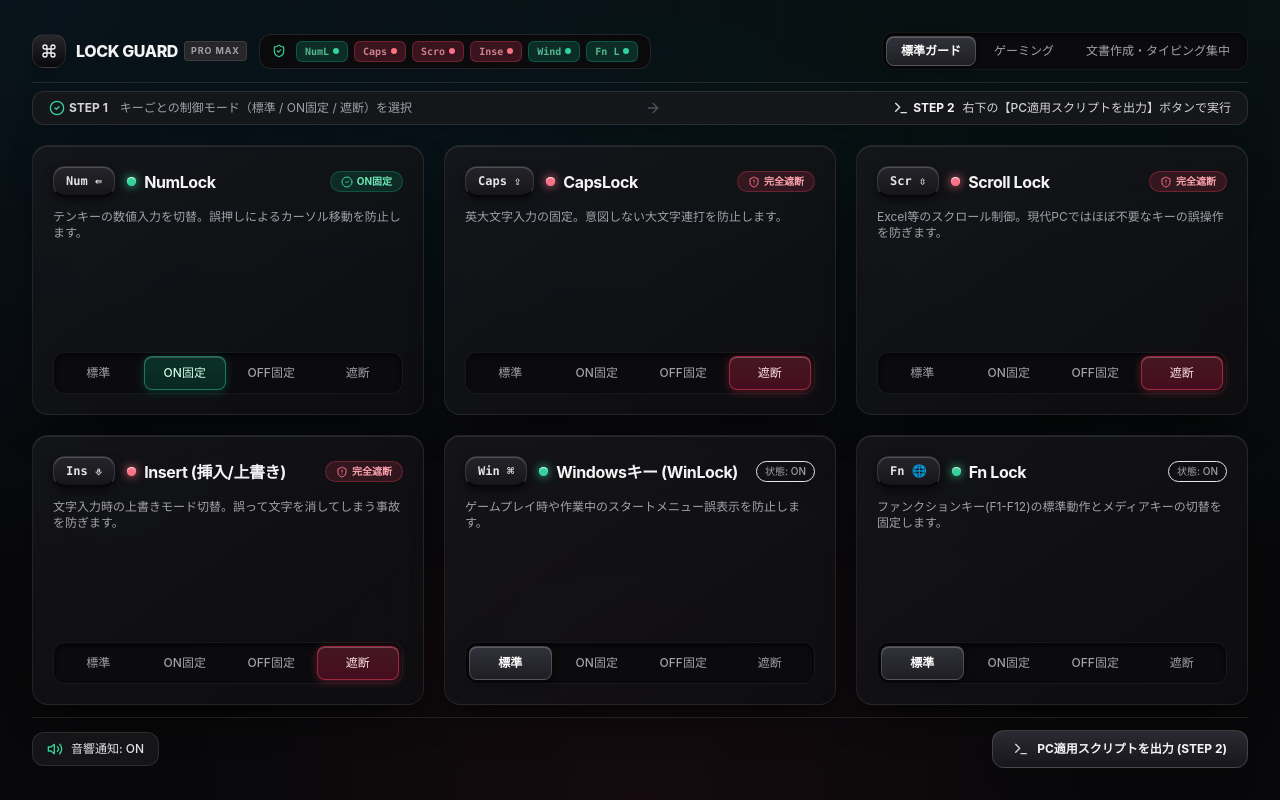
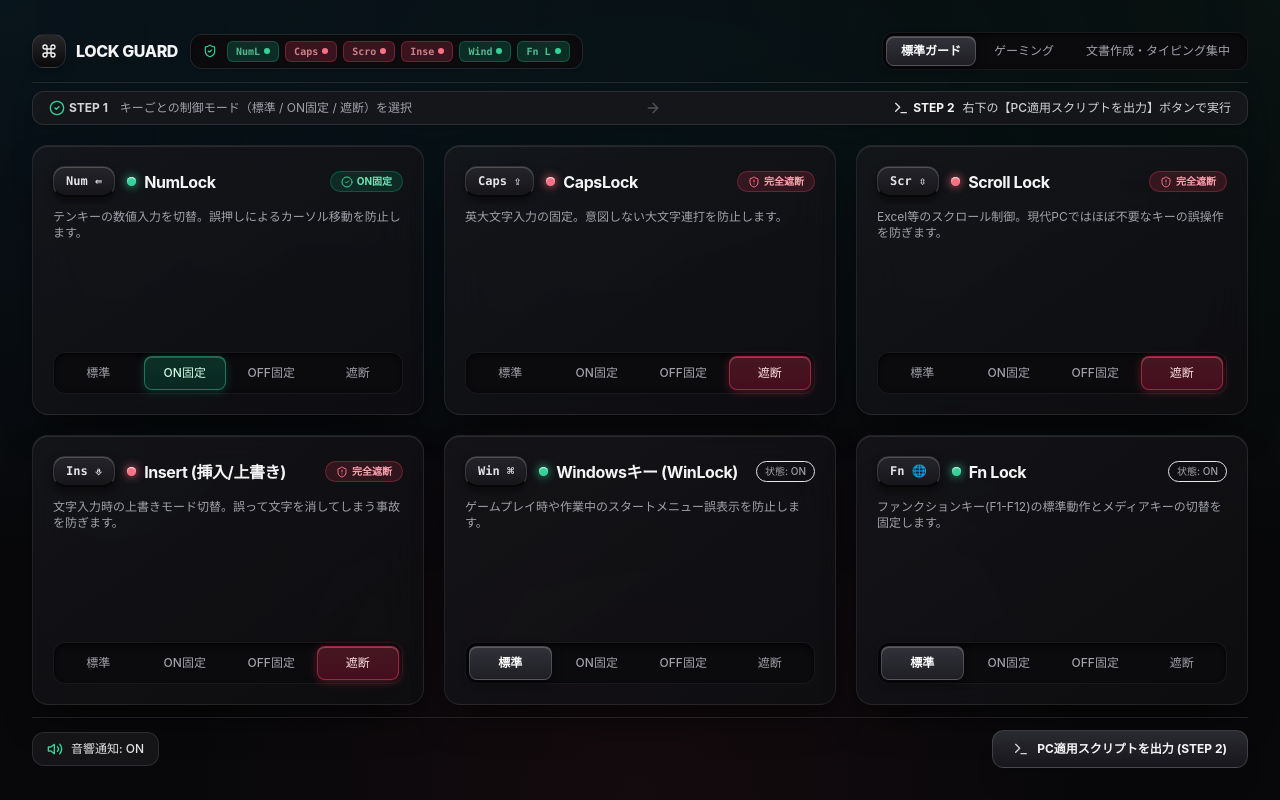
Before and after one commit to mikami-yuji/lock-guard, a Next.js app: page / in a window 1280 px wide. Built offline with nearby package versions, Linux system fonts and the light colour scheme.

Commit message:
style: remove Pro Max badge from KeyboardStatusHeader

```diff
--- a/src/app/page.tsx
+++ b/src/app/page.tsx
@@ -15,7 +15,7 @@ import { LockStateMap, LockMode, LockKeyConfig, UserProfile } from '@/types';
 import { Volume2, VolumeX, Terminal, Zap, ArrowRight, CheckCircle2 } from 'lucide-react';
 
 /**
- * MacBook Pro Pro Max Ultra-Hardware Grade UI 1画面完結型ダッシュボード
+ * Lock Guard ダッシュボード (1画面完結型)
  */
 export default function SingleViewportDashboard(): React.ReactElement {
   const [lockMap, setLockMap] = useState<LockStateMap>(createDefaultLockStateMap());
--- a/src/components/KeyboardStatusHeader.tsx
+++ b/src/components/KeyboardStatusHeader.tsx
@@ -28,9 +28,6 @@ export const KeyboardStatusHeader: React.FC<KeyboardStatusHeaderProps> = ({
             <h1 className="text-sm sm:text-base font-extrabold tracking-tight text-zinc-100">
               LOCK GUARD
             </h1>
-            <span className="text-[9px] font-bold tracking-widest px-1.5 py-0.5 rounded bg-zinc-800 text-zinc-400 border border-white/10 uppercase">
-              Pro Max
-            </span>
           </div>
         </div>
       </div>
```
Also changed, not shown: 2 other files (tests, documents, lock files or other folders).
